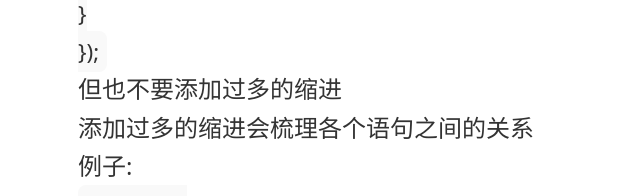
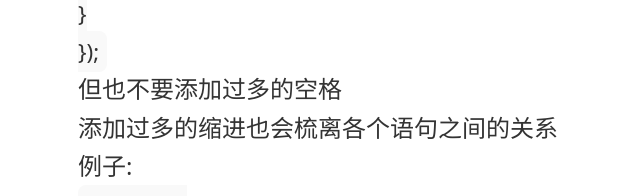
Before and after one commit to NikeMa2011/MCServerWebsite, a website: page kevinServerClientWeb/assets/web/codeFormat.html in a window 1280 px wide. Shown: the part 1751-1947 px from the top of the page, without its empty margins (10-650 px from the left). Drawn offline with Linux system fonts and the light colour scheme.

Commit message:
codeFormat.html内容修正

```diff
--- a/kevinServerClientWeb/assets/web/codeFormat.html
+++ b/kevinServerClientWeb/assets/web/codeFormat.html
@@ -61,8 +61,8 @@
                             }<br>
                         });
                     </code>
-                    <p>但也不要添加过多的缩进</p>
-                    <p>添加过多的缩进会梳理各个语句之间的关系</p>
+                    <p>但也不要添加过多的空格</p>
+                    <p>添加过多的缩进也会梳离各个语句之间的关系</p>
                     <p>例子:</p>
                     <code>
                         let  a  =  90;<br>
```
